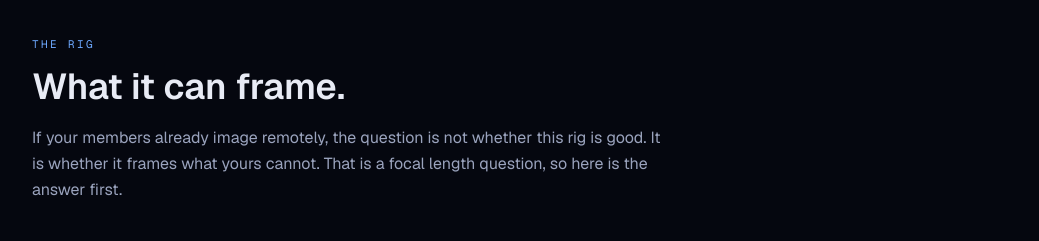
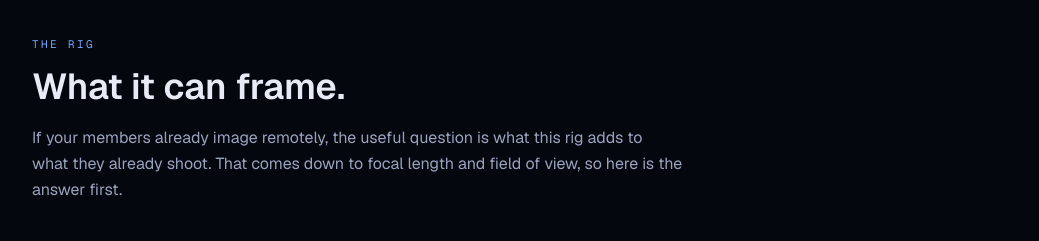
Before and after one commit to portegno/scopebnb, a Next.js app: page /l/club in a window 1280 px wide. Shown: the part 5460-5701 px from the top of the page, without its empty margins (120-1159 px from the left). Built offline with nearby package versions, Linux system fonts and the light colour scheme; no server answers.

Commit message:
La seccion del equipo pregunta que suma, no que le falta al club
Co-Authored-By: Claude Opus 5 <noreply@anthropic.com>

```diff
--- a/src/app/(landing)/l/club/copia.ts
+++ b/src/app/(landing)/l/club/copia.ts
@@ -118,7 +118,7 @@ const EN: Copia = {
   equipo: {
     kicker: "The rig",
     title: "What it can frame.",
-    lead: "If your members already image remotely, the question is not whether this rig is good. It is whether it frames what yours cannot. That is a focal length question, so here is the answer first.",
+    lead: "If your members already image remotely, the useful question is what this rig adds to what they already shoot. That comes down to focal length and field of view, so here is the answer first.",
   },
   pasos: {
     kicker: "How a week works",
@@ -230,7 +230,7 @@ const ES: Copia = {
   equipo: {
     kicker: "El equipo",
     title: "Qué encuadra.",
-    lead: "Si los socios ya fotografían en remoto, la pregunta no es si este equipo es bueno. Es si encuadra lo que el de ustedes no puede. Eso es una pregunta de distancia focal, así que va la respuesta primero.",
+    lead: "Si los socios ya fotografían en remoto, la pregunta útil es qué le suma este equipo a lo que ya hacen. Eso depende de la distancia focal y del campo, así que va la respuesta primero.",
   },
   pasos: {
     kicker: "Cómo funciona una semana",
@@ -339,7 +339,7 @@ const IT: Copia = {
   equipo: {
     kicker: "La strumentazione",
     title: "Cosa riesce a inquadrare.",
-    lead: "Se i vostri soci fanno già imaging da remoto, la domanda non è se questa strumentazione sia buona. È se inquadra quello che la vostra non riesce a inquadrare. È una questione di lunghezza focale, quindi ecco prima la risposta.",
+    lead: "Se i vostri soci fanno già imaging da remoto, la domanda utile è cosa aggiunge questa strumentazione a quello che già fotografano. Dipende da lunghezza focale e campo inquadrato, quindi ecco prima la risposta.",
   },
   pasos: {
     kicker: "Come funziona una settimana",
```
